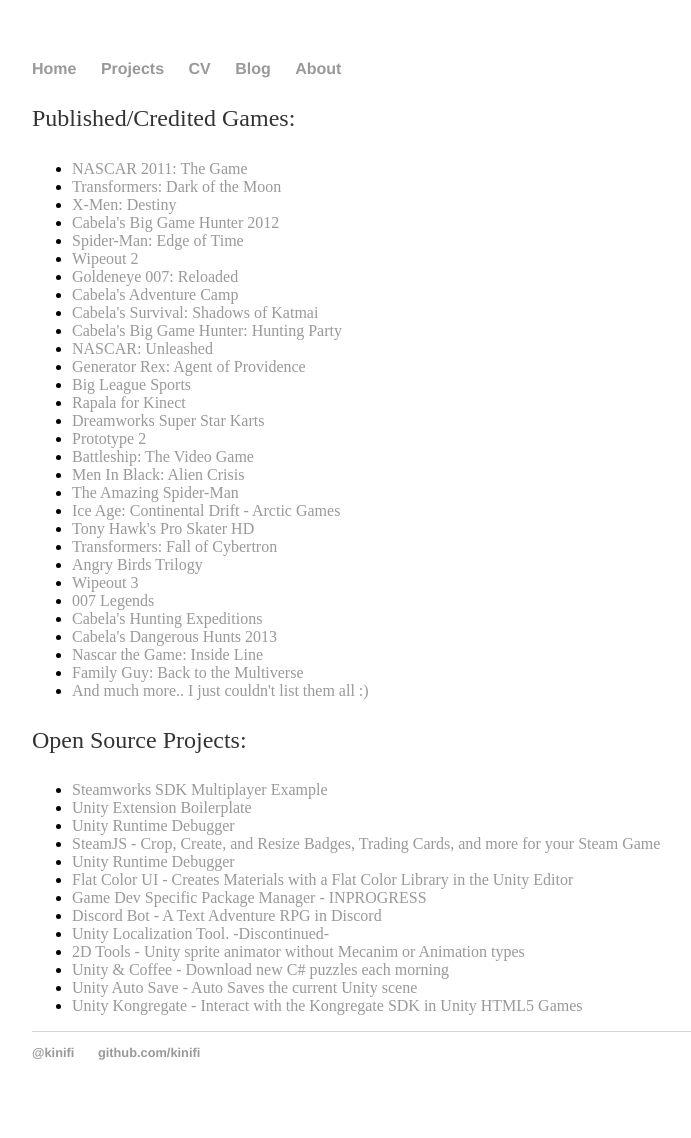
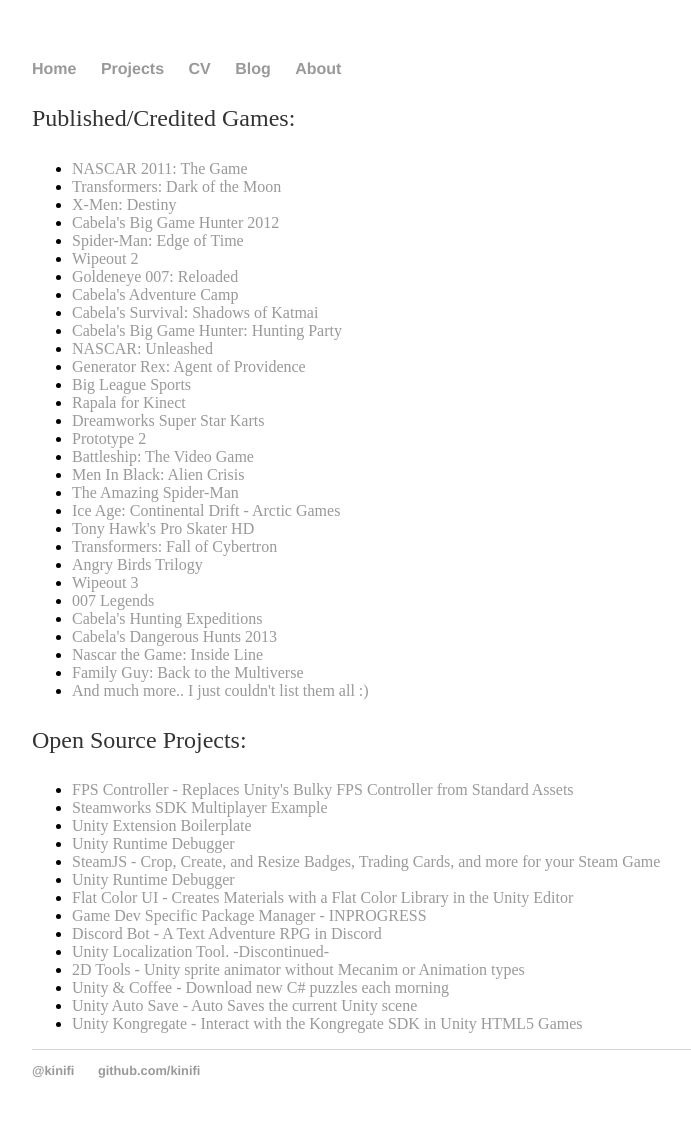
Before and after one commit to kinifi/kinifi.github.io, a Jekyll site: the page built from projects/index.html, in a window 1280 px wide. Shown: the whole page, without its empty margins (160-851 px from the left). Built offline with Jekyll 4.4.1, drawn with Linux system fonts in a browser that asks for light colours.

Commit message:
added FPS Controller

```diff
--- a/projects/index.html
+++ b/projects/index.html
@@ -39,6 +39,7 @@
 		</ul>
 		<p>Open Source Projects: </p>
 		<ul class="contacts">
+			<li><a href="https://github.com/kinifi/Unity-FPS-Controller">FPS Controller - Replaces Unity's Bulky FPS Controller from Standard Assets</a></li>
 			<li><a href="https://github.com/kinifi/Steamworks-Multiplayer-Example">Steamworks SDK Multiplayer Example</a></li>
 			<li><a href="https://github.com/kinifi/unity-extension-boilerplate">Unity Extension Boilerplate</a></li>
 			<li><a href="https://github.com/kinifi/Unity-Runtime-Debugger">Unity Runtime Debugger</a></li>
```
